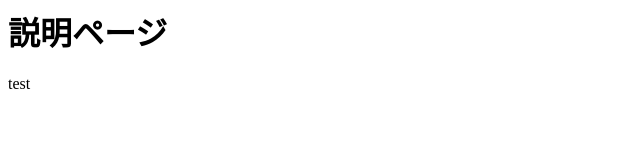
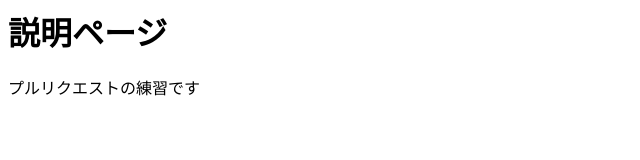
Before and after one commit to bfjr12345/github-practice, a plain HTML site: page docs/index.html in a window 1280 px wide. Shown: the whole page, without its empty margins (0-640 px from the left). Drawn offline with Linux system fonts and the light colour scheme.

Commit message:
内容を追加しました

```diff
--- a/docs/index.html
+++ b/docs/index.html
@@ -1,3 +1,3 @@
 <h1>説明ページ</h1>
 
-<p>test</p>
+<p>プルリクエストの練習です</p>
```
